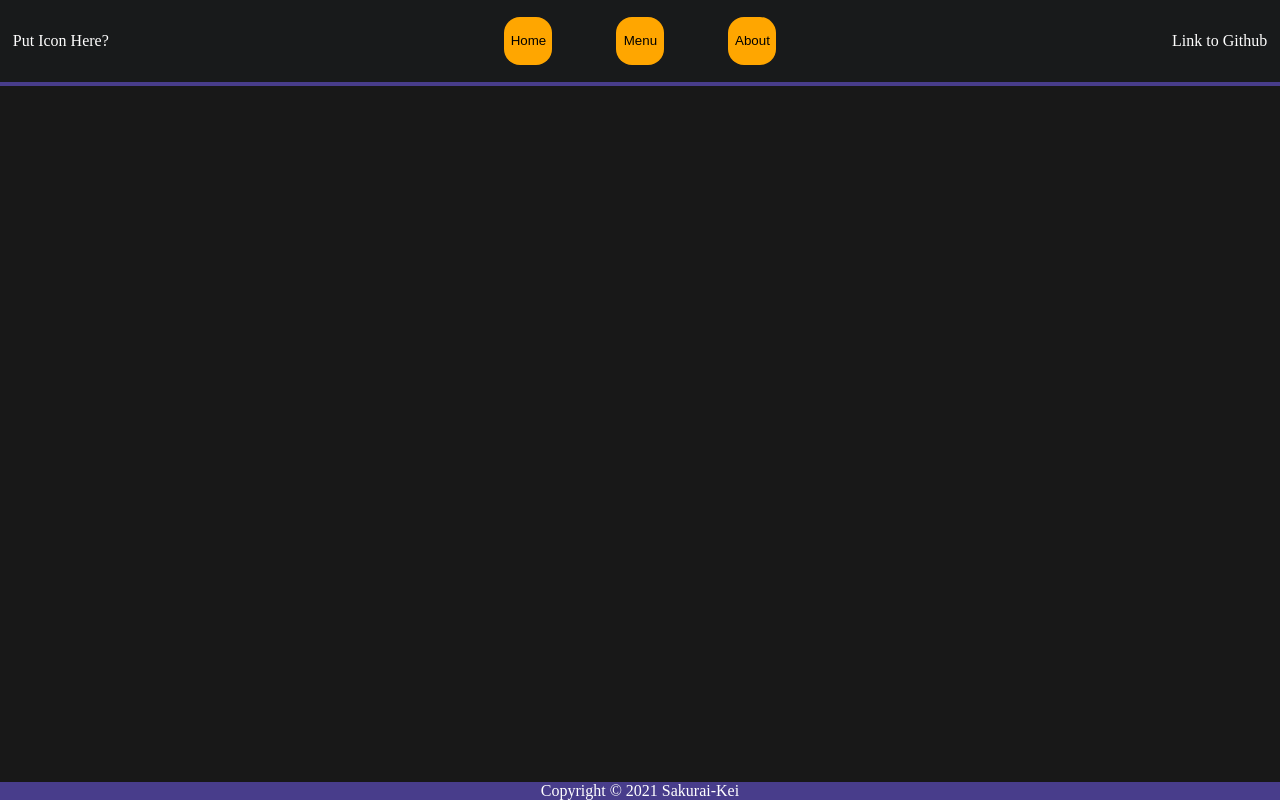
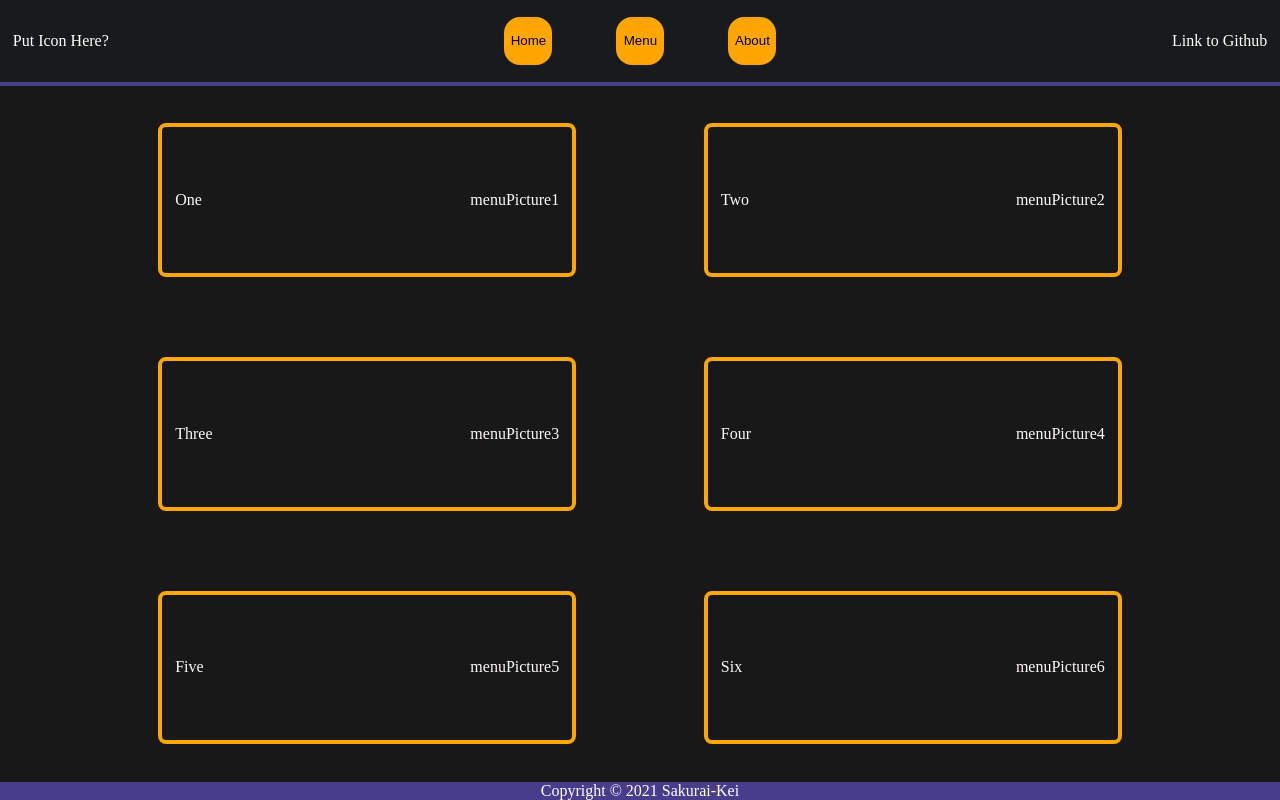
Before and after one commit to Sakurai-Kei/restaurant-page, a website built with webpack: page dist/index.html in a window 1280 px wide. Built offline with nearby package versions, Linux system fonts and the light colour scheme.

Commit message:
createMenu.js is done. Moving on to createAbout.js

```diff
--- a/src/createContent.js
+++ b/src/createContent.js
@@ -1,4 +1,5 @@
 import {createHome} from './createHome.js';
+import {createMenu} from './createMenu.js';
 
 function clearContentContainer() {
     const contentContainer = document.getElementById('contentContainer');
@@ -8,15 +9,18 @@ function clearContentContainer() {
 function createContent(tab) {
     switch(tab){
         case "Home":
+            clearContentContainer();
             createHome();
             break;
         case "Menu":
+            clearContentContainer();
             createMenu();
             break;
         case "About":
+            clearContentContainer();
             createAbout();
             break;
     }
 }
 
-export default {clearContentContainer, createContent};
+export {createContent};
--- a/src/createMenu.js
+++ b/src/createMenu.js
@@ -0,0 +1,39 @@
+// import bunch of picture for use later
+
+function createMenu() {
+    let menuPictureCollection = ['menuPicture1', 'menuPicture2', 'menuPicture3',
+    'menuPicture4', 'menuPicture5', 'menuPicture6'];
+    let foodDescriptionCollection = ['One', 'Two', 'Three', 'Four', 'Five', 'Six']
+    let k = 0;
+
+    const contentContainer = document.getElementById('contentContainer');
+
+    const createColumnContainer = document.createElement('div');
+    createColumnContainer.setAttribute('id', 'columnContainer');
+
+    contentContainer.appendChild(createColumnContainer);
+
+    for(let i = 1; i <= 3; i++){
+        const createRow = document.createElement('div');
+        createRow.classList.add('row');
+        for(let j =1; j <= 2; j++){
+            const createFood = document.createElement('div');
+            createFood.classList.add('food');
+
+            const foodDescription = document.createElement('div');
+            foodDescription.textContent = foodDescriptionCollection[k];
+            createFood.appendChild(foodDescription);
+            // Mock code for picture start
+            const picture = document.createElement('div')
+            picture.classList.add('right');
+            picture.textContent = menuPictureCollection[k];
+            k++;
+            createFood.appendChild(picture);
+            // Mock code end
+            createRow.appendChild(createFood);
+        }
+        createColumnContainer.appendChild(createRow);
+    }
+}
+
+export {createMenu};
--- a/src/index.js
+++ b/src/index.js
@@ -1 +1,4 @@
 import './style.css';
+import {createContent} from './createContent.js';
+
+createContent('Menu');
--- a/src/style.css
+++ b/src/style.css
@@ -87,6 +87,30 @@ body {
     margin-top: 5vh;
 }
 
+#columnContainer {
+    display: flex;
+    flex-direction: column;
+    row-gap: 10vh;
+}
+
+.row {
+    display: flex;
+    justify-content: space-between;
+    column-gap: 10vw;
+}
+
+.food {
+    display: flex;
+    align-items: center;
+    background-color: #181818;
+    border: 4px solid rgb(255, 166, 0);
+    border-radius: 8px;
+    height: 15vh;
+    width: 30vw;
+    gap: 5vw;
+    padding: 1vw;
+}
+
 #footerContainer {
     display: flex;
     margin-top: auto;
```
Also changed, not shown: dist/index.html, dist/main.js.
